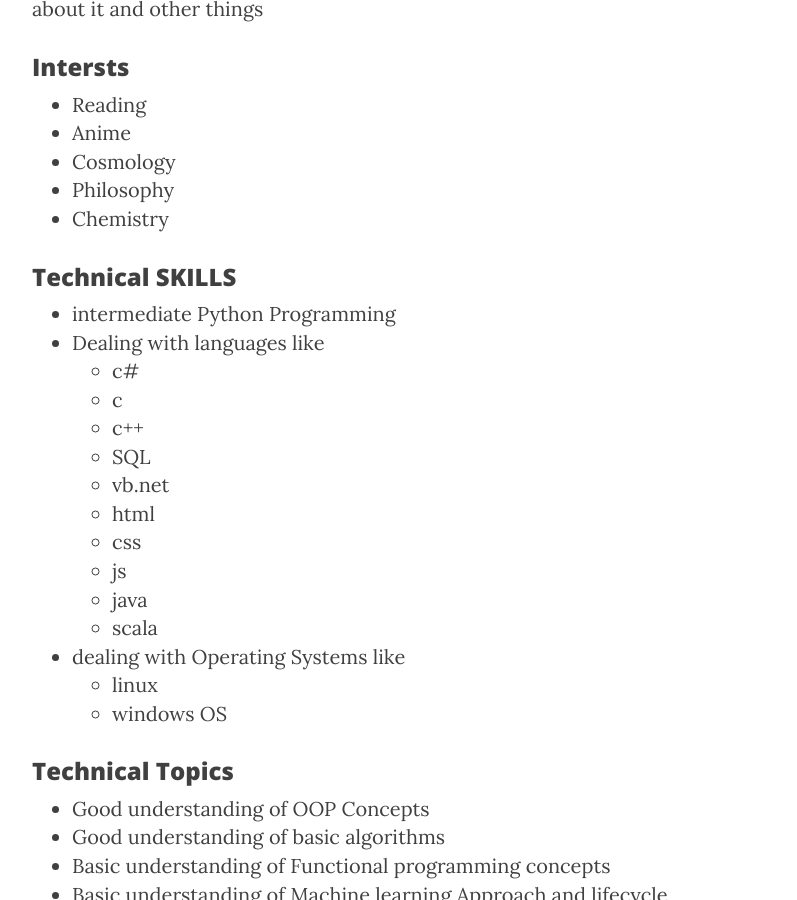
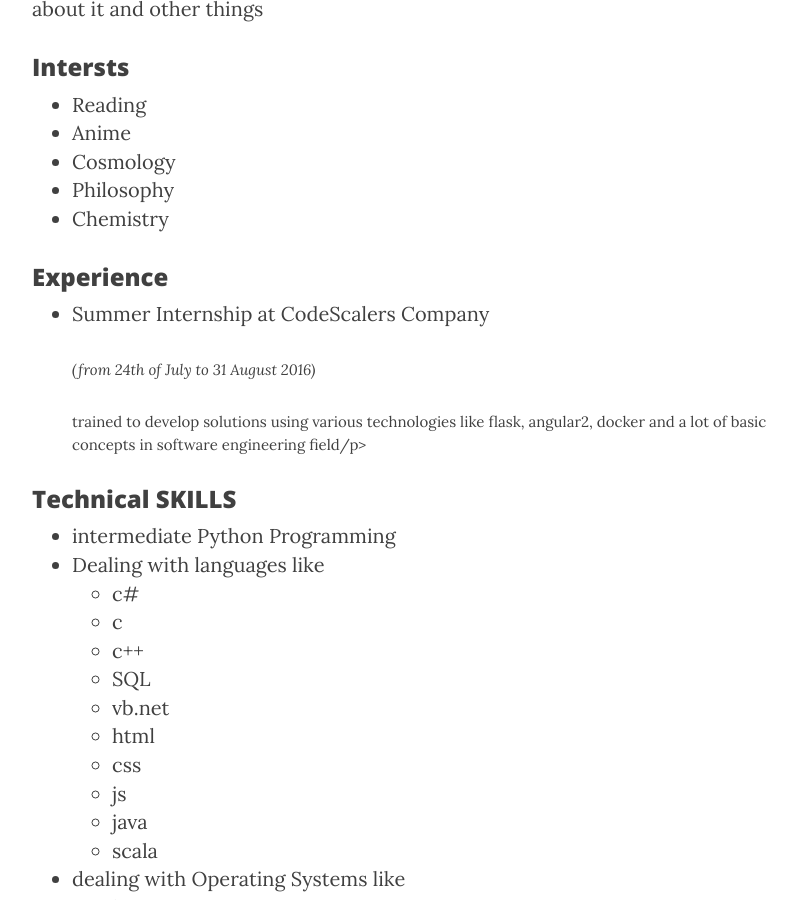
Before and after one commit to Mohammed-Ashour/Mohammed-Ashour.github.io, a Jekyll site: the page built from about.html, in a window 1280 px wide and 900 px high, scrolled down 772 px. Shown: the whole window, without its empty margins (233-1030 px from the left). Built offline with Jekyll 4.4.1, drawn with Linux system fonts in a browser that asks for light colours; nearby versions of some CDN libraries.

Commit message:
update about.html

```diff
--- a/about.html
+++ b/about.html
@@ -20,6 +20,13 @@ interested in Data science and Machine learning and tries to learn more about it
 </ul>
  </p>
 <p>
+<h3>Experience</h3>
+<ul>
+	<li>Summer Internship at <a href="http://www.codescalers.com/"> CodeScalers Company </a>
+	<p style="font-style:italic; font-size:15px">(from 24th of July to 31 August 2016)</p>
+	<p style="font-size:15px">trained to develop solutions using various technologies like flask, angular2, docker and a lot of basic concepts in software engineering field/p>
+	</li>
+</ul>
 <h3> Technical SKILLS</h3>
 <ul>
 <li> intermediate Python Programming </li>
```
